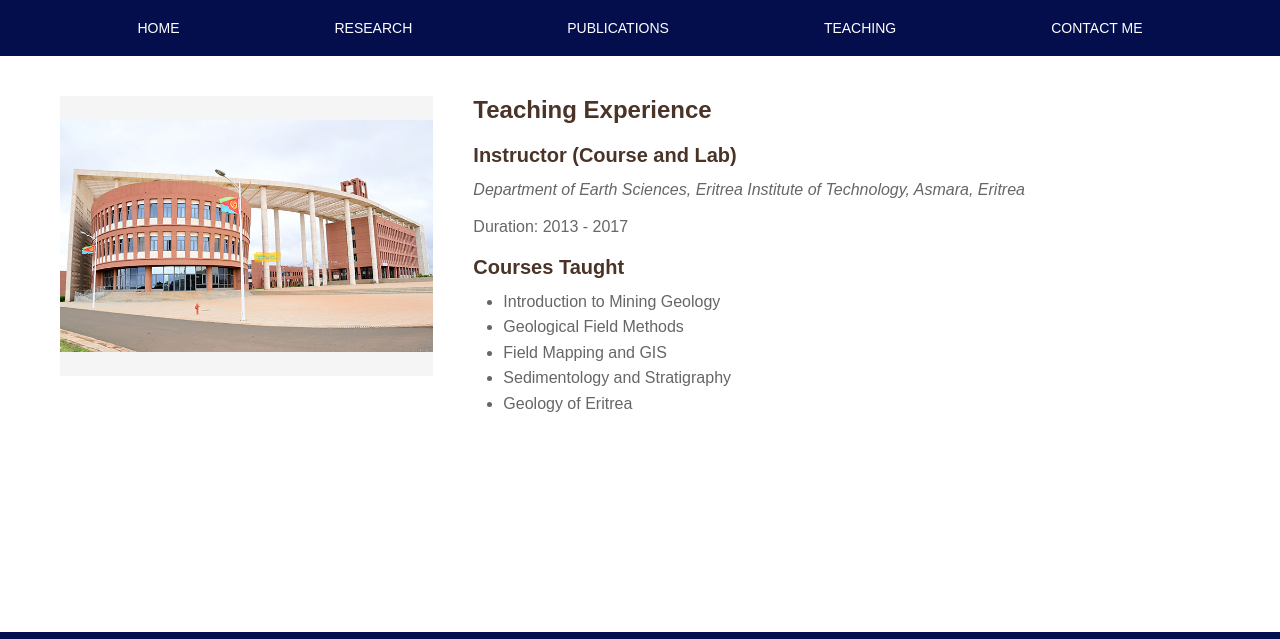
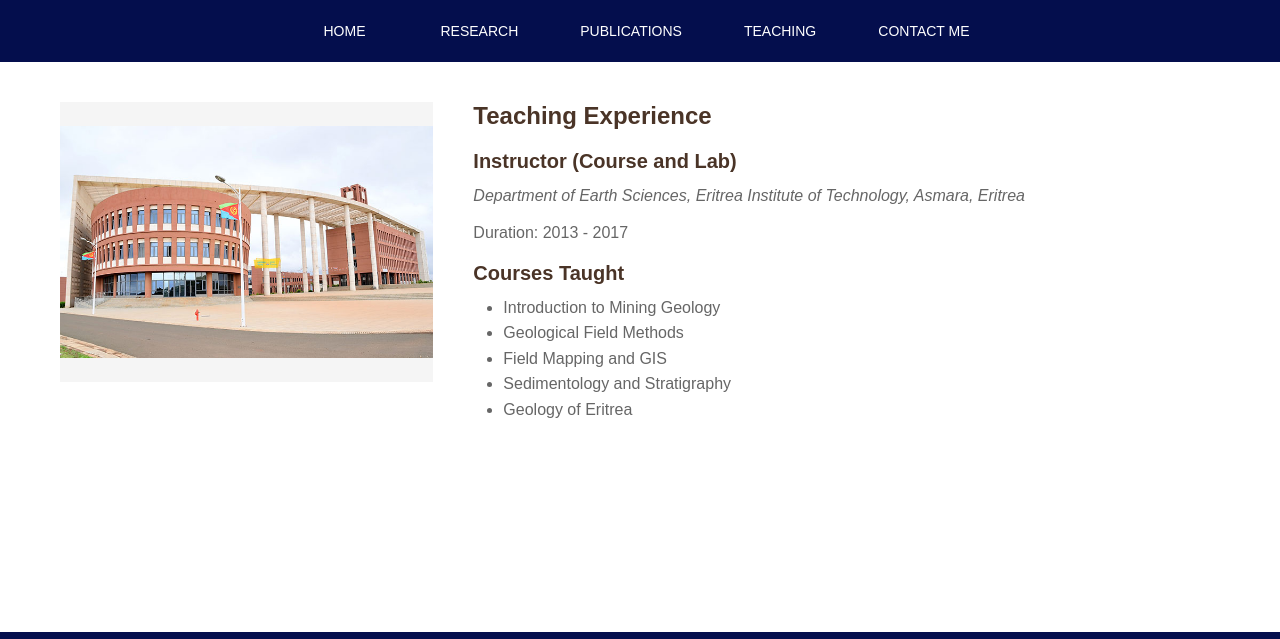
Before and after one commit to jacobins3/yacobtt, a plain HTML site: page teaching.html in a window 1280 px wide. Shown: the top 639 px of the page. Drawn offline with Linux system fonts and the light colour scheme.

Commit message:
headercha

```diff
--- a/teaching.html
+++ b/teaching.html
@@ -31,19 +31,29 @@
             max-width: 1200px;
             margin: 0 auto;
             display: flex;
-            justify-content: space-around;
+            justify-content: center;  /* Changed to center */
             align-items: center;
             flex-wrap: wrap;
             padding: 0 20px;
+            gap: 30px;  /* Added fixed gap between items */
         }
 
         .nav-links a {
             color: white;
             text-decoration: none;
-            font-size: clamp(12px, 1.5vw, 14px);
+            font-size: 14px;  /* Fixed font size */
             font-weight: 500;
             transition: color 0.3s;
-            padding: 5px 10px;
+            padding: 8px 16px;  /* Equal padding for all tabs */
+            text-align: center;  /* Center text */
+            min-width: 100px;  /* Minimum width for consistency */
+            display: inline-block;  /* Ensures consistent box model */
+        }
+
+        .nav-links a:hover {
+            color: #ccc;
+            background-color: rgba(255, 255, 255, 0.1);  /* Subtle hover effect */
+            border-radius: 4px;  /* Optional: rounded corners */
         }
 
         .content {
@@ -215,7 +225,7 @@
 <body>
     <nav class="nav-bar">
         <div class="nav-links">
-            <a href="home.html">HOME</a>
+            <a href="index.html">HOME</a>
             <a href="research.html">RESEARCH</a>
             <a href="publications.html">PUBLICATIONS</a>
             <a href="teaching.html">TEACHING</a>
```
Also changed, not shown: contact.html (+10 -4 lines), index.html (+13 -3 lines), publications.html (+13 -3 lines), research.html (+12 -3 lines).
